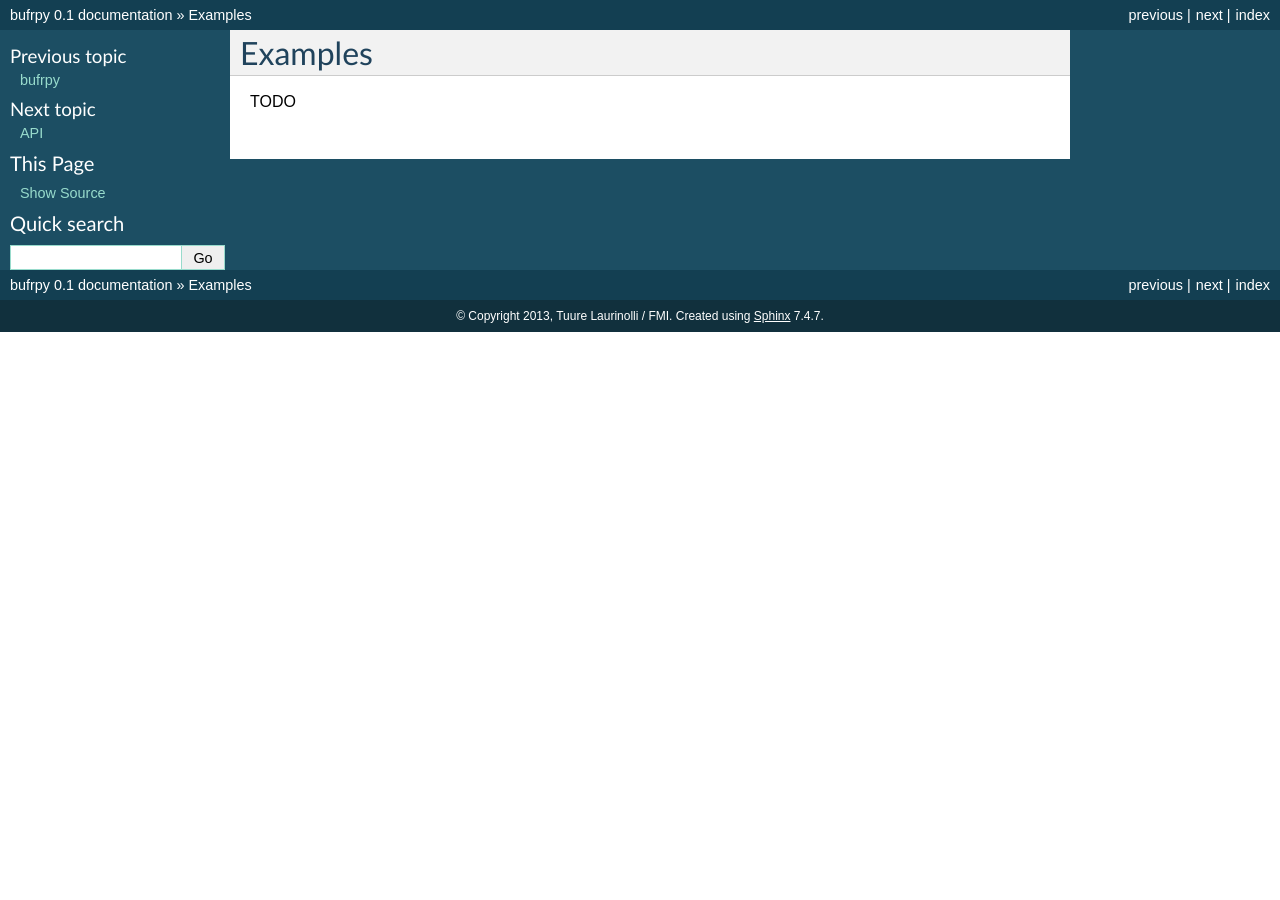
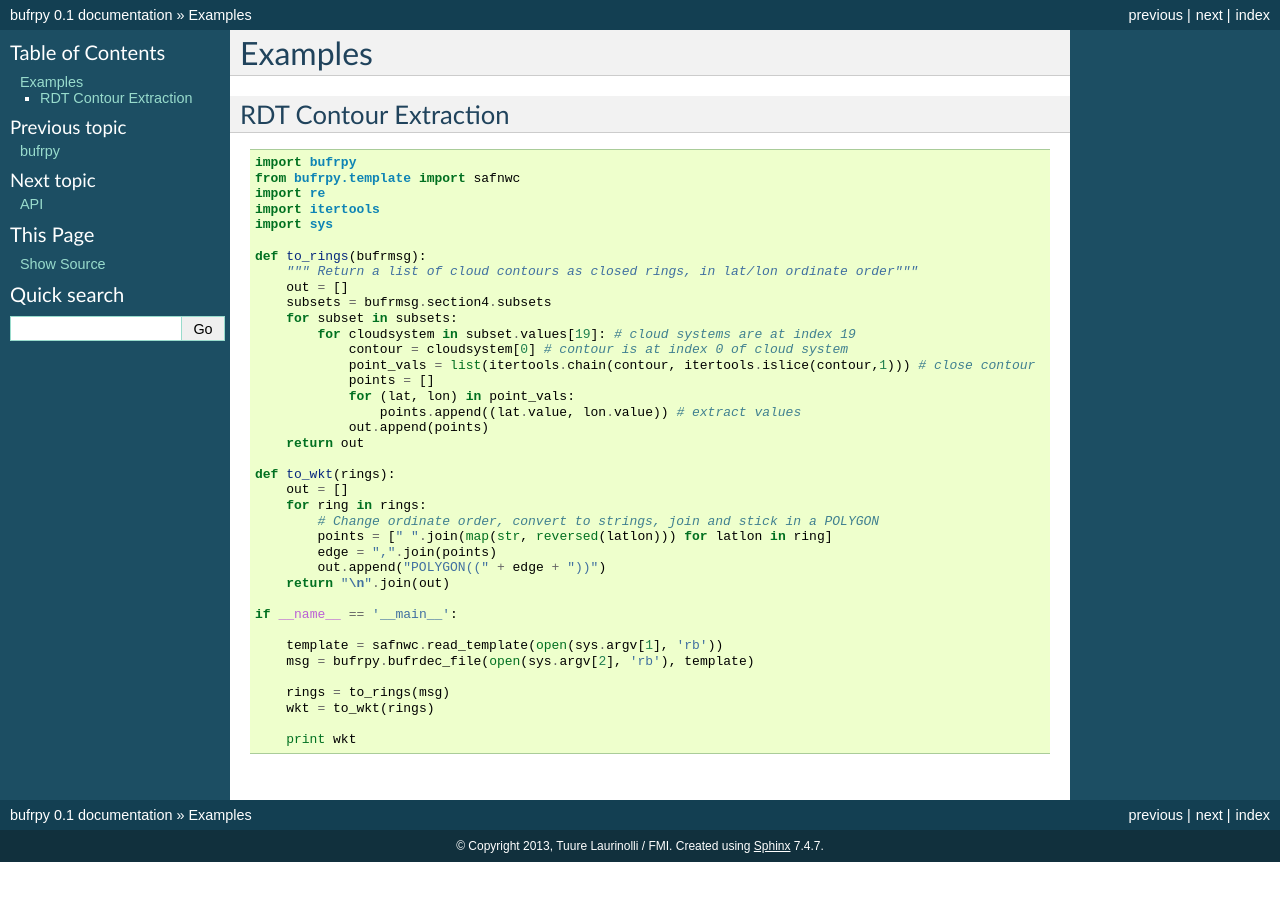
Before and after one commit to tazle/bufrpy, a Sphinx documentation site: the page built from doc/examples.rst, in a window 1280 px wide. Built offline with Sphinx 7.4.7, drawn with Linux system fonts in a browser that asks for light colours.

Commit message:
Added example to documentation

```diff
--- a/doc/examples.rst
+++ b/doc/examples.rst
@@ -3,4 +3,47 @@
 Examples
 ========
 
-TODO
+RDT Contour Extraction
+----------------------
+
+
+.. code:: python
+
+ import bufrpy
+ from bufrpy.template import safnwc
+ import re
+ import itertools
+ import sys
+
+ def to_rings(bufrmsg):
+     """ Return a list of cloud contours as closed rings, in lat/lon ordinate order"""
+     out = []
+     subsets = bufrmsg.section4.subsets
+     for subset in subsets:
+         for cloudsystem in subset.values[19]: # cloud systems are at index 19
+             contour = cloudsystem[0] # contour is at index 0 of cloud system
+             point_vals = list(itertools.chain(contour, itertools.islice(contour,1))) # close contour
+             points = []
+             for (lat, lon) in point_vals:
+                 points.append((lat.value, lon.value)) # extract values
+             out.append(points)
+     return out
+
+ def to_wkt(rings):
+     out = []
+     for ring in rings:
+         # Change ordinate order, convert to strings, join and stick in a POLYGON
+         points = [" ".join(map(str, reversed(latlon))) for latlon in ring]
+         edge = ",".join(points)
+         out.append("POLYGON((" + edge + "))")
+     return "\n".join(out)
+
+ if __name__ == '__main__':
+
+     template = safnwc.read_template(open(sys.argv[1], 'rb'))
+     msg = bufrpy.bufrdec_file(open(sys.argv[2], 'rb'), template)
+
+     rings = to_rings(msg)
+     wkt = to_wkt(rings)
+
+     print wkt
```
